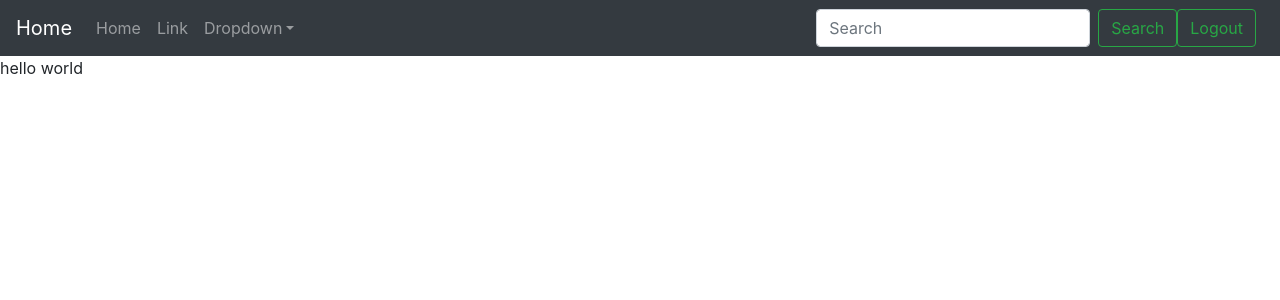
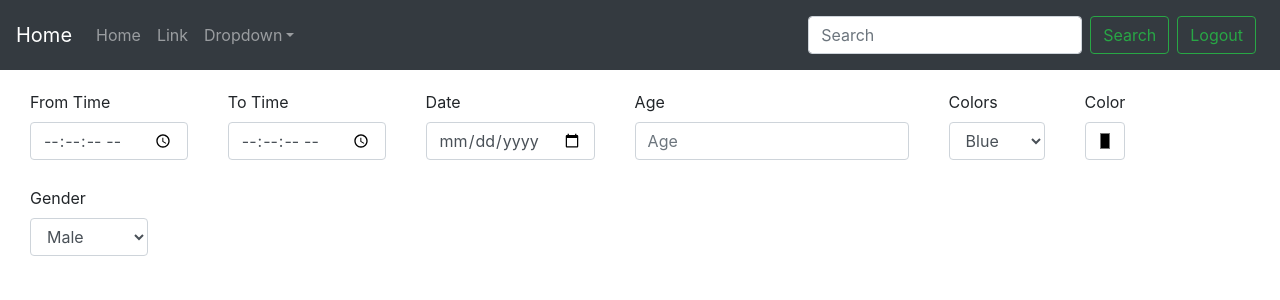
Before and after one commit to ramandy007/gallery-frontend, a React (Create React App) app: page / in a window 1280 px wide. Shown: the top 300 px of the page. Built offline with nearby package versions, Linux system fonts and the light colour scheme.

Commit message:
with forms

```diff
--- /dev/null
+++ b/src/components/form.css
@@ -0,0 +1,12 @@
+.form-space{
+    margin:15px;
+
+
+}
+.col-space{
+    margin:5px;
+}
+
+/* .align-right{
+    text-align: left;
+} */
--- a/src/components/form.jsx
+++ b/src/components/form.jsx
@@ -1,11 +1,90 @@
 import React ,{Component}from 'react';
-import Navbar from 'react-bootstrap';
+
+import {Bootstrap,Row,Col,Form,Button,FormControl,Container} from 'react-bootstrap';
+
+import './form.css';
 
 
 class PageForm extends Component{
     render(){
         return(
-            <div>hello world</div>
+
+
+
+
+
+
+
+
+            <div className=" float-md-left">
+            <Form className="form-space">
+                <Form.Row>
+                    <Form.Group>
+
+                    <Col className="col-auto col-space" >
+                    <Form.Label>From Time</Form.Label>
+                    <Form.Control placeholder="From Time" type="time" step='1'/>
+                    </Col>
+                    </Form.Group>
+                    <Form.Group>
+                    <Col  className="col-auto col-space">
+                    <Form.Label>To Time</Form.Label>
+                    <Form.Control placeholder="To Time" type="time" step='1' />
+                    </Col>
+                    </Form.Group>
+
+                    <Form.Group>
+                    <Col className="col-auto col-space" >
+                    <Form.Label>Date</Form.Label>
+                    <Form.Control placeholder="Date" type="date"/>
+                    </Col>
+                    </Form.Group>
+
+                    <Form.Group>
+                    <Col className="col-auto col-space" >
+                    <Form.Label>Age</Form.Label>
+                    <Form.Control placeholder="Age" type="number" />
+                    </Col>
+                    </Form.Group>
+
+                    <Form.Group >
+                        <div className="col-auto col-space" >
+                        <Form.Label>Colors</Form.Label>
+                        <Form.Control as="select">
+                            <option>Blue</option>
+                            <option>Green</option>
+                            <option>Red</option>
+                            <option>Black</option>
+                            <option>White</option>
+                            <option>Yellow</option>
+                            <option>pink</option>
+                        </Form.Control>
+                        </div>
+                        </Form.Group>
+
+                    <Form.Group>
+                    <Col className="col-auto col-space" >
+                    <Form.Label>Color</Form.Label>
+                    <Form.Control placeholder="Color" type="color"/>
+                    </Col>
+                    </Form.Group>
+
+                    <Form.Group >
+                        <div className="col-auto col-space" >
+                        <Form.Label>Gender</Form.Label>
+                        <Form.Control as="select">
+                            <option>Male</option>
+                            <option>Female</option>
+                            <option>Unknown</option>
+
+                        </Form.Control>
+                        </div>
+                        </Form.Group>
+
+                </Form.Row>
+                </Form>
+                </div>
+
         );
     }
 }
--- /dev/null
+++ b/src/components/navbar.css
@@ -0,0 +1,3 @@
+.btn-space {
+    margin: 8px;
+}
--- a/src/components/navbar.jsx
+++ b/src/components/navbar.jsx
@@ -1,6 +1,6 @@
 import React ,{Component}from 'react';
 import {Bootstrap,Navbar,Form,Button,Nav,NavDropdown,FormControl,Container} from 'react-bootstrap';
-
+import './navbar.css'
 
 function Navbar1 (){
 
@@ -24,10 +24,11 @@ function Navbar1 (){
           <Form inline>
             <FormControl type="text" placeholder="Search" className="mr-sm-2" />
             <Button variant="outline-success">Search</Button>
+            <Button variant="outline-success" className="btn-space">Logout</Button>
+
           </Form>
 
           <Form >
-              <Button variant="outline-success" className=" mr-sm-2">Logout</Button>
 
           </Form>
         </Navbar.Collapse>
```
